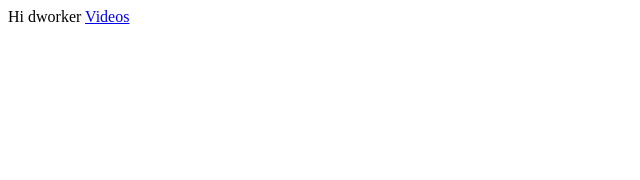
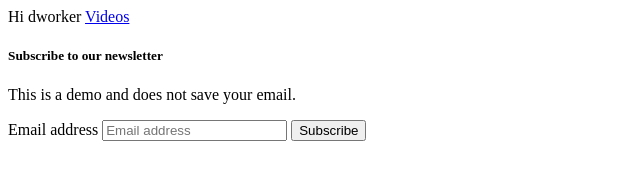
Before and after one commit to Kerisnarendra/dailyworker.id, a plain HTML site: page index.html in a window 1280 px wide. Shown: the whole page, without its empty margins (0-640 px from the left). Drawn offline with Linux system fonts and the light colour scheme.

Commit message:
Update index.html

```diff
--- a/index.html
+++ b/index.html
@@ -24,5 +24,16 @@
     <!-- End Google Tag Manager (noscript) -->
     Hi dworker
     <a href="https://www.youtube.com/" class="text-reset" target="_blank">Videos</a>
+    <div class="col-md-5 offset-md-1 mb-3">
+          <form id="newsletter-form-footer" action="/thank-you">
+              <h5>Subscribe to our newsletter</h5>
+              <p>This is a demo and does not save your email.</p>
+              <div class="d-flex flex-column flex-sm-row w-100 gap-2">
+                  <label for="newsletter1" class="visually-hidden">Email address</label>
+                  <input id="email" name="email" type="text" class="form-control" placeholder="Email address">
+                  <button class="btn btn-primary" type="submit">Subscribe</button>
+              </div>
+          </form>
+      </div>
   </body>
 </html>
```
